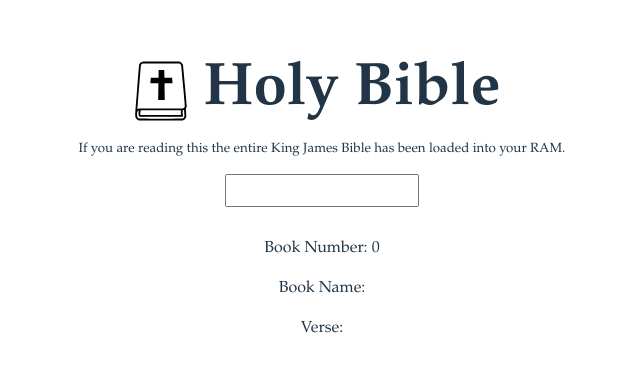
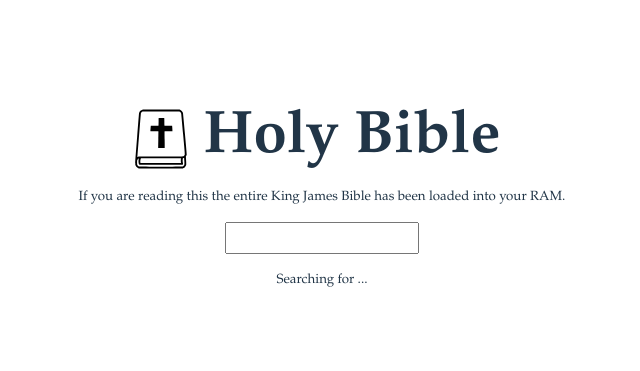
Before and after one commit to RyanFleck/bible.ryanfleck.ca, a Svelte app: page / in a window 1280 px wide. Shown: the part 199-570 px from the top of the page, without its empty margins (318-958 px from the left). Built offline with nearby package versions, Linux system fonts and the light colour scheme.

Commit message:
Improve verse detection algorithm.

```diff
--- a/src/App.svelte
+++ b/src/App.svelte
@@ -8,6 +8,10 @@
   let allBooks = [];
   allBooks = allBooks.concat(books["New Testament"]);
   allBooks = allBooks.concat(books["Old Testament"]);
+
+  // Lowercase, trim numbers and whitespace.
+  let allBooksNoNums = allBooks.map((x) => x.replace(/[0-9]/g, "").trim());
+  let allBooksNNLower = allBooksNoNums.map((x) => x.toLowerCase());
 
   // let list = "";
   // allBooks.forEach((x) => (list = list.concat(`${x}\n`)));
@@ -24,27 +28,36 @@
     let all_components = [].concat(text.match(/[a-zA-Z]+|[0-9\:\-]+/g));
     let text_components = [];
     let numeric_components = [];
+
     if (all_components.length > 0) {
       // Split into numeric and textual components.
 
       for (let x = 0; x < all_components.length; x++) {
         let content = all_components[x];
-        if (!isNaN(content[0])) {
+        if (content && !isNaN(content[0])) {
           numeric_components.push(content);
         } else {
           text_components.push(content);
         }
       }
 
-      if (!isNaN(text_components[0])) {
-        book_number = parseInt(text_components[0]);
-        text_components = text_components.shift();
-      } else {
-        book_number = 0;
+      // Figure out book name
+      let start_of_name = text_components.join(" ").toLowerCase();
+      console.log(`Start of name: ${start_of_name}`);
+      for (let x = 0; x < allBooksNNLower.length; x++) {
+        if (allBooksNNLower[x].startsWith(start_of_name)) {
+          book_name = allBooksNoNums[x];
+          console.log(book_name);
+          break;
+        }
       }
 
       console.log(text_components);
       console.log(numeric_components);
+    } else {
+      book_name = "";
+      book_number = 0;
+      verse = "";
     }
   };
 </script>
@@ -60,11 +73,17 @@
   >
 
   <div class="scripture-search">
-    <input type="text" name="scripture" on:input={handleInput} />
+    <div>
+      <input type="text" name="scripture" on:input={handleInput} />
+    </div>
+
+    <small
+      >Searching for
+      {book_number == 0 ? "" : book_number}
+      {book_name == "" ? "..." : book_name}
+      {verse}</small
+    >
     <p><i>{scripture}</i></p>
-    <p>Book Number: {book_number}</p>
-    <p>Book Name: {book_name}</p>
-    <p>Verse: {verse}</p>
   </div>
 </main>
 
@@ -88,7 +107,7 @@
     justify-content: center;
     align-items: center;
   }
-  .scripture-search > input {
+  .scripture-search input {
     padding: 0.5em;
     margin: 1em;
   }
```
